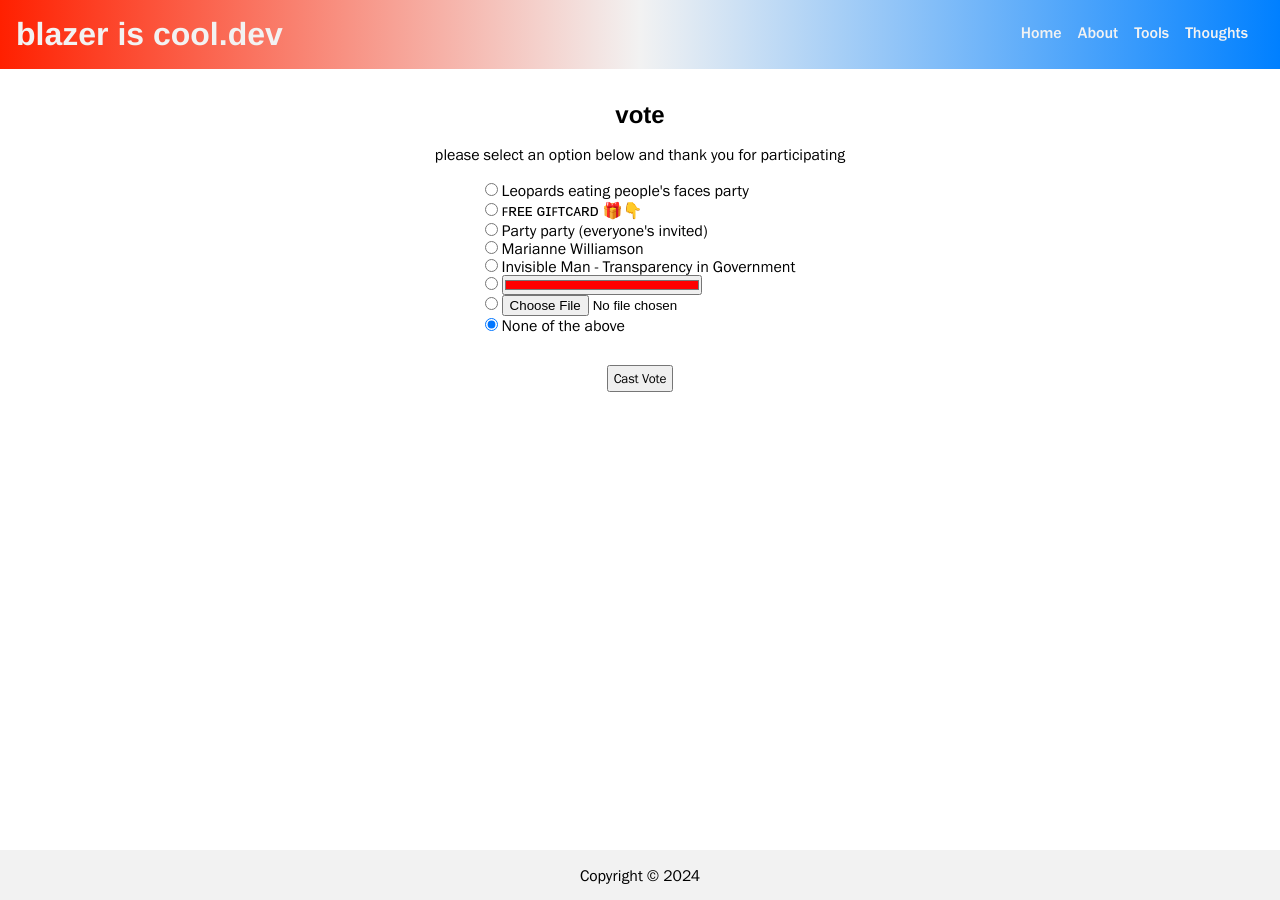
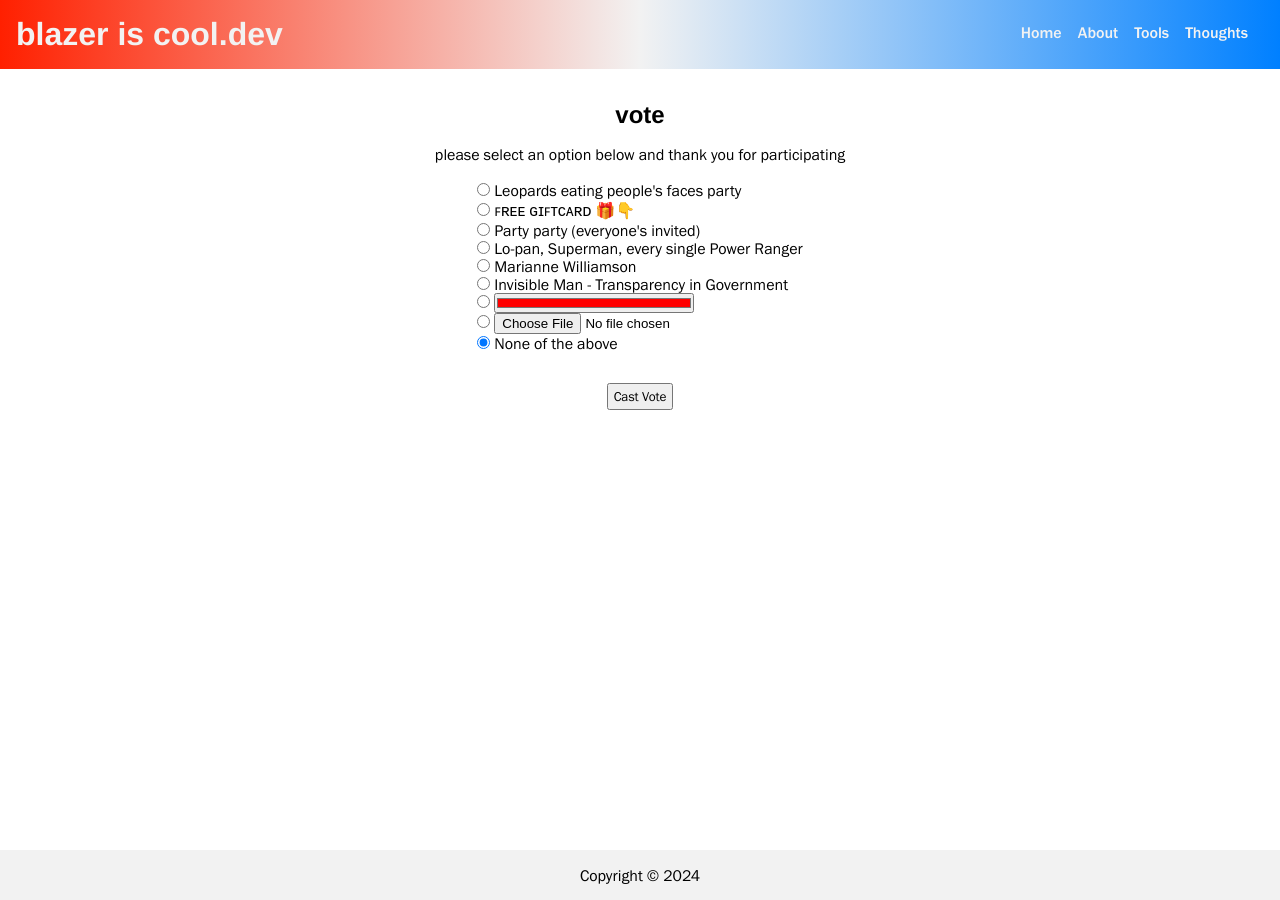
Before and after one commit to Blazer9001/blazer9001.github.io, a Jekyll site: the page built from vote.html, in a window 1280 px wide. Built offline with Jekyll 4.4.1, drawn with Linux system fonts in a browser that asks for light colours.

Commit message:
im told this is a lemon demon reference

```diff
--- a/vote.html
+++ b/vote.html
@@ -20,6 +20,9 @@ permalink: /vote
 
     <input type="radio" id="party" name="vote_choice" value="the Party party">
     <label for="party">Party party (everyone's invited)</label><br>
+
+    <input type="radio" id="lemon" name="vote_choice" value="Lo-pan, Superman, and every single Power Ranger">
+    <label for="lemon">Lo-pan, Superman, every single Power Ranger</label><br>
 
     <input type="radio" id="marianne" name="vote_choice" value="Marianne Williamson">
     <label for="marianne">Marianne Williamson</label><br>
```
